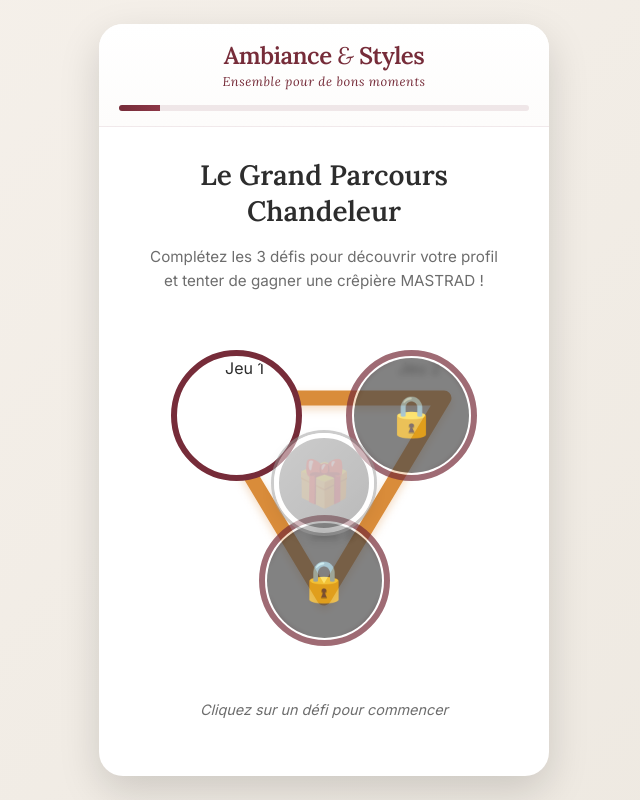
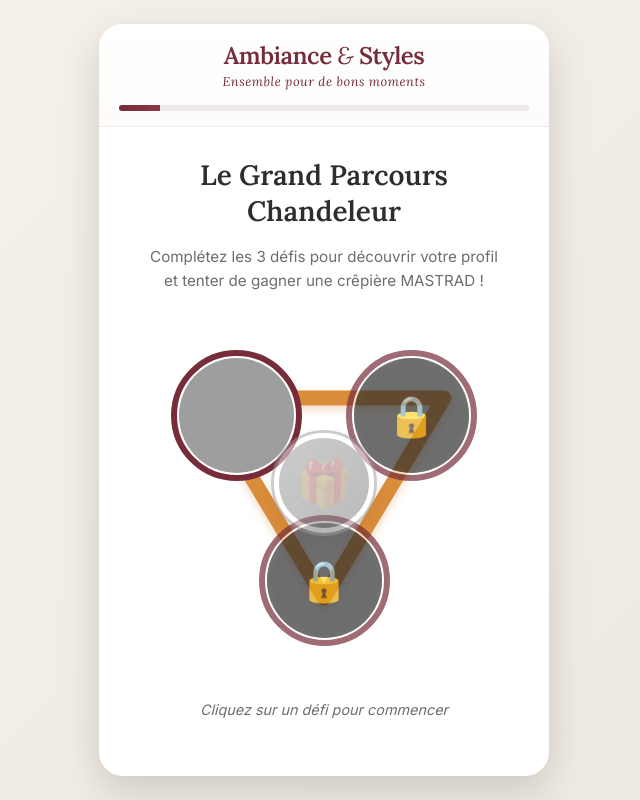
Before and after one commit to Horion77/EK-Chandeleur-Game, a website: page client/ambiance-styles/index.html in a window 1280 px wide. Shown: the whole page, without its empty margins (316-956 px from the left). Drawn offline with Linux system fonts and the light colour scheme; the site is published under a folder, as on GitHub Pages, so addresses that start at the root find nothing; files whose address does not match are found by name.

Commit message:
CHECK IMAGES

```diff
--- a/client/ambiance-styles/index.html
+++ b/client/ambiance-styles/index.html
@@ -35,18 +35,18 @@
 
             <div class="node node-1 unlocked" data-game="1" onclick="launchLevel(1)">
                 <div class="node-ring"></div>
-                <img src="/images/IMAGE_SELECT_MEMORY.png" class="node-img" alt="Jeu 1">
+                <img src="images/IMAGE_SELECT_MEMORY.png" class="node-img" alt="Jeu 1">
             </div>
 
             <div class="node node-2 locked" data-game="2" onclick="launchLevel(2)">
                 <div class="node-ring"></div>
-                <img src="/images/IMAGE_1_MEMORY_CREPE_CHOCO_BANANE.png" class="node-img" alt="Jeu 2">
+                <img src="images/IMAGE_1_MEMORY_CREPE_CHOCO_BANANE.png" class="node-img" alt="Jeu 2">
                 <div class="node-lock">🔒</div>
             </div>
 
             <div class="node node-3 locked" data-game="3" onclick="launchLevel(3)">
                 <div class="node-ring"></div>
-                <img src="/images/QUIZZ.png" class="node-img" alt="Jeu 3">
+                <img src="images/QUIZZ.png" class="node-img" alt="Jeu 3">
                 <div class="node-lock">🔒</div>
             </div>
 
```
